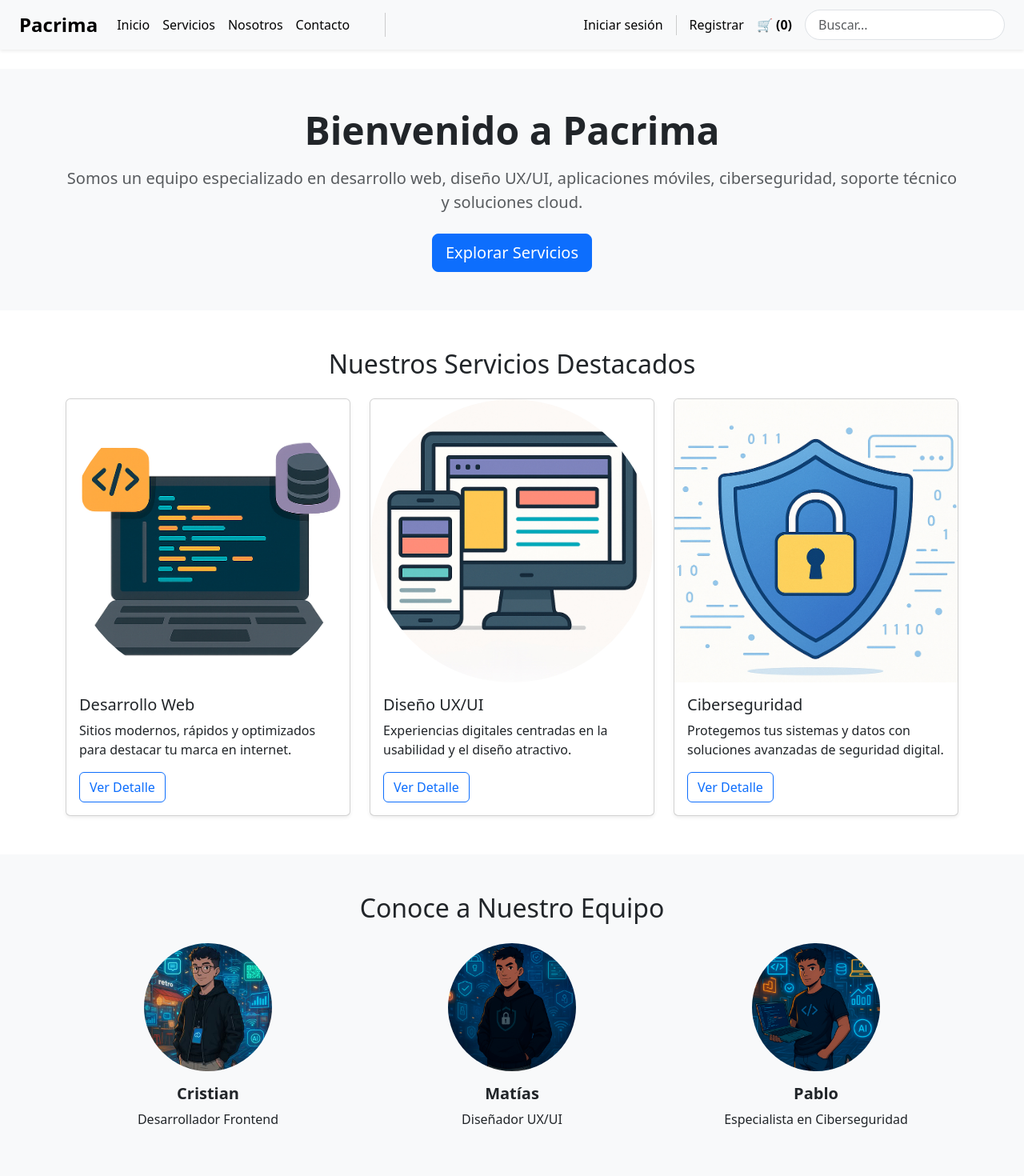
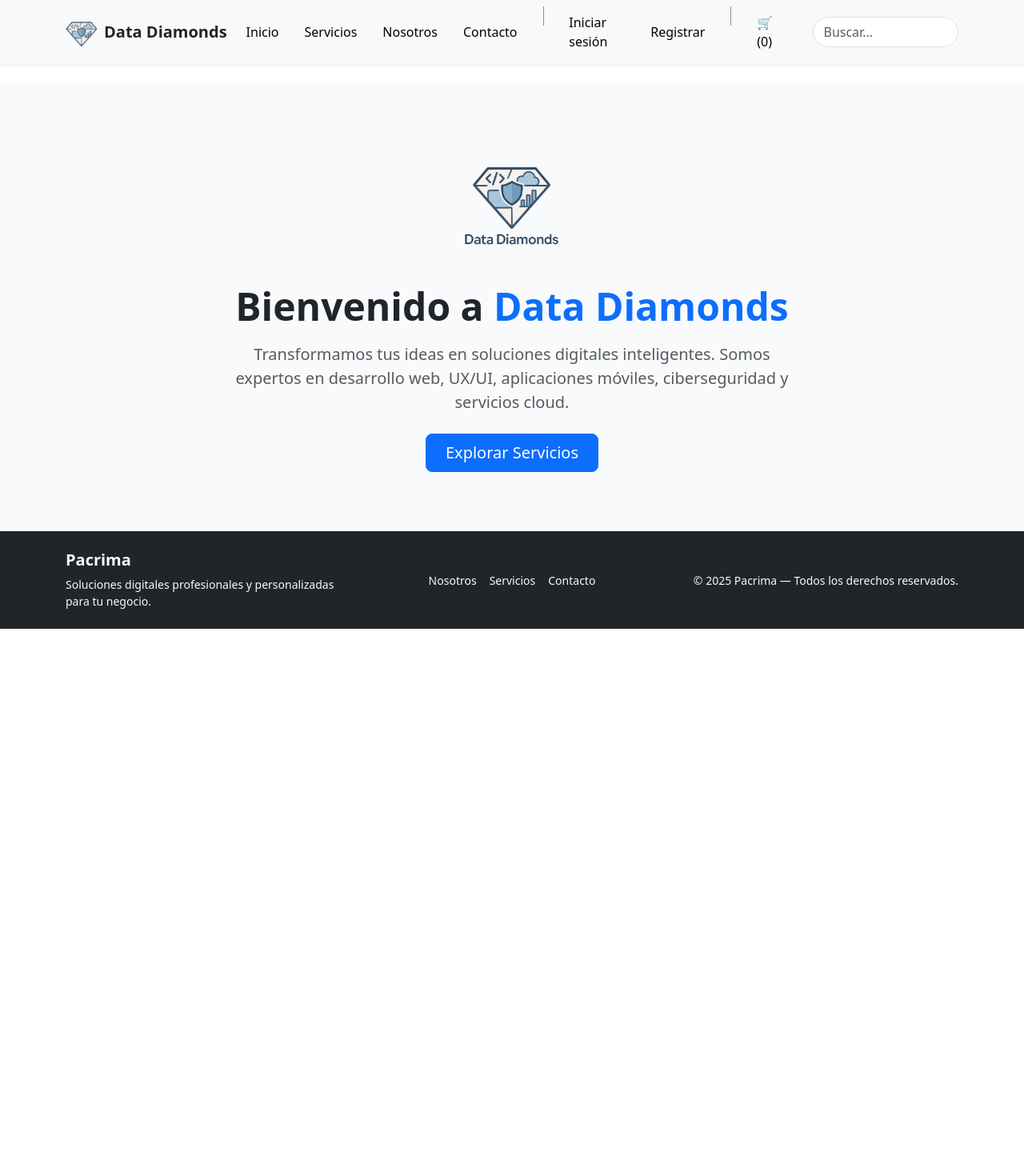
Before and after one commit to reyesgb/react-diamonds, a React (Create React App) app: page / in a window 1280 px wide. Shown: the top 1470 px of the page at 80% size. After the commit the page ends 800 px from the top, so only its background shows below. Built offline with nearby package versions, Linux system fonts and the light colour scheme.

Commit message:
Cambios estéticos
se agrega logo y se modifica el nombre de la empresa.

```diff
--- a/src/components/NavbarPacrima.js
+++ b/src/components/NavbarPacrima.js
@@ -1,13 +1,12 @@
 import React, { useState } from "react";
-import { Navbar, Container, Nav, Form, FormControl, Button } from "react-bootstrap";
+import { Navbar, Container, Nav, Form, FormControl } from "react-bootstrap";
 import { Link, useNavigate } from "react-router-dom";
 import { useCarrito } from "../context/CarritoContext";
-import { useAuth } from "../context/AuthContext"; // ✅
+import Logo from "../assets/images/logo.png"; // 👈 nuevo logo
 
 function NavbarPacrima() {
   const navigate = useNavigate();
   const { carrito } = useCarrito();
-  const { user, isAdmin, logout } = useAuth(); // ✅
   const [busqueda, setBusqueda] = useState("");
   const [sugerencias, setSugerencias] = useState([]);
 
@@ -18,14 +17,16 @@ function NavbarPacrima() {
     { nombre: "Aplicaciones Móviles", ruta: "/servicios/apps" },
     { nombre: "Consultoría Cloud", ruta: "/servicios/cloud" },
     { nombre: "Soporte Técnico", ruta: "/servicios/soporte" },
+    { nombre: "Pablo Reyes", ruta: "/nosotros#pablo" },
+    { nombre: "Cristian Padilla", ruta: "/nosotros#cristian" },
+    { nombre: "Matías Vargas", ruta: "/nosotros#matias" },
   ];
 
   const manejarCambio = (e) => {
     const valor = e.target.value;
     setBusqueda(valor);
-    if (valor.trim() === "") {
-      setSugerencias([]);
-    } else {
+    if (valor.trim() === "") setSugerencias([]);
+    else {
       const filtradas = servicios.filter((s) =>
         s.nombre.toLowerCase().includes(valor.toLowerCase())
       );
@@ -41,67 +42,52 @@ function NavbarPacrima() {
 
   return (
     <Navbar bg="light" expand="lg" className="shadow-sm mb-4">
-      <Container fluid className="px-4">
-        <div className="d-flex align-items-center">
-          <Navbar.Brand as={Link} to="/" className="fw-bold me-3">
-            Pacrima
+      <Container>
+        {/* LOGO Y NOMBRE */}
+        <Navbar.Brand as={Link} to="/" className="d-flex align-items-center">
+          <img
+            src={Logo}
+            alt="Data Diamonds Logo"
+            width="40"
+            height="40"
+            className="me-2"
+          />
+          <span className="fw-bold fs-5 text-dark">Data Diamonds</span>
         </Navbar.Brand>
-          <Nav className="me-3">
+
+        <Nav className="ms-auto align-items-center gap-3">
+          {/* LINKS PRINCIPALES */}
           <Nav.Link as={Link} to="/">Inicio</Nav.Link>
           <Nav.Link as={Link} to="/servicios">Servicios</Nav.Link>
           <Nav.Link as={Link} to="/nosotros">Nosotros</Nav.Link>
           <Nav.Link as={Link} to="/contacto">Contacto</Nav.Link>
-          </Nav>
 
           <div
-            style={{
-              borderLeft: "1px solid #ccc",
-              height: "30px",
-              margin: "0 20px",
-            }}
+            className="vr mx-2"
+            style={{ height: "24px", opacity: "0.5" }}
           ></div>
-        </div>
 
-        <div className="d-flex align-items-center ms-auto gap-3">
-          {!user && !isAdmin ? (
-            <>
+          {/* LOGIN Y REGISTRO */}
           <Nav.Link as={Link} to="/login">Iniciar sesión</Nav.Link>
+          <Nav.Link as={Link} to="/register">Registrar</Nav.Link>
+
           <div
-                style={{
-                  borderLeft: "1px solid #ccc",
-                  height: "25px",
-                }}
+            className="vr mx-2"
+            style={{ height: "24px", opacity: "0.5" }}
           ></div>
-              <Nav.Link as={Link} to="/register">Registrar</Nav.Link>
-            </>
-          ) : (
-            <>
-              {isAdmin && (
-                <Nav.Link as={Link} to="/admin/dashboard" className="fw-semibold text-danger">
-                  Panel Admin
-                </Nav.Link>
-              )}
-              <Button variant="outline-danger" size="sm" onClick={logout}>
-                Cerrar sesión
-              </Button>
-            </>
-          )}
 
-          <Nav.Link as={Link} to="/carrito" className="fw-semibold">
-            🛒 ({carrito.length})
-          </Nav.Link>
+          {/* CARRITO */}
+          <Nav.Link as={Link} to="/carrito">🛒 ({carrito.length})</Nav.Link>
 
-          <div className="position-relative" style={{ width: "250px" }}>
-            <Form className="d-flex">
+          {/* BUSCADOR */}
+          <Form className="d-flex ms-3 position-relative">
             <FormControl
               type="search"
               placeholder="Buscar..."
               value={busqueda}
               onChange={manejarCambio}
-                className="rounded-pill px-3"
+              style={{ borderRadius: "20px", padding: "6px 12px" }}
             />
-            </Form>
-
             {sugerencias.length > 0 && (
               <div
                 className="position-absolute bg-white border mt-1 w-100 rounded shadow-sm"
@@ -119,8 +105,8 @@ function NavbarPacrima() {
                 ))}
               </div>
             )}
-          </div>
-        </div>
+          </Form>
+        </Nav>
       </Container>
     </Navbar>
   );
--- a/src/pages/Inicio.js
+++ b/src/pages/Inicio.js
@@ -1,155 +1,46 @@
 import React from "react";
-import { Container, Row, Col, Button, Card } from "react-bootstrap";
-import { useNavigate } from "react-router-dom";
-
-// 👇 Importa las imágenes
-import Cristian from "../assets/images/Equipo/Cristian.jpg";
-import Matias from "../assets/images/Equipo/Matias.jpg";
-import Pablo from "../assets/images/Equipo/Pablo.jpg";
-
-import DevImg from "../assets/images/Servicios/dev.jpg";
-import UXImg from "../assets/images/Servicios/ux.jpg";
-import SeguridadImg from "../assets/images/Servicios/seguridad.jpg";
+import { Container, Button } from "react-bootstrap";
+import LogoDiamond from "../assets/images/logo-datadiamonds.png";
 
 function Inicio() {
-  const navigate = useNavigate();
-
   return (
     <main>
-      {/* Hero Section */}
-      <section className="bg-light text-center py-5">
+      {/* HERO PRINCIPAL */}
+      <section
+        className="text-center d-flex align-items-center justify-content-center"
+        style={{
+          backgroundColor: "#f8fafc",
+          minHeight: "70vh",
+          flexDirection: "column",
+        }}
+      >
         <Container>
-          <h1 className="display-5 fw-bold mb-3">Bienvenido a Pacrima</h1>
-          <p className="lead text-muted mb-4">
-            Somos un equipo especializado en desarrollo web, diseño UX/UI, aplicaciones móviles,
-            ciberseguridad, soporte técnico y soluciones cloud.
+          <img
+            src={LogoDiamond}
+            alt="Data Diamonds Logo"
+            width="160"
+            height="160"
+            className="mb-3"
+          />
+          <h1 className="fw-bold display-5 mb-3 text-dark">
+            Bienvenido a <span style={{ color: "#0d6efd" }}>Data Diamonds</span>
+          </h1>
+          <p
+            className="lead text-muted mx-auto mb-4"
+            style={{ maxWidth: "700px" }}
+          >
+            Transformamos tus ideas en soluciones digitales inteligentes.
+            Somos expertos en desarrollo web, UX/UI, aplicaciones móviles,
+            ciberseguridad y servicios cloud.
           </p>
-          <Button variant="primary" size="lg" onClick={() => navigate("/servicios")}>
+          <Button
+            variant="primary"
+            size="lg"
+            href="/servicios"
+            className="px-4 py-2"
+          >
             Explorar Servicios
           </Button>
-        </Container>
-      </section>
-
-      {/* Servicios Destacados */}
-      <section className="py-5 bg-white">
-        <Container>
-          <h2 className="text-center mb-4">Nuestros Servicios Destacados</h2>
-          <Row className="g-4">
-            <Col md={4}>
-              <Card className="h-100 shadow-sm">
-                <Card.Img
-                  variant="top"
-                  src={DevImg}
-                  alt="desarrollo web"
-                  className="rounded-circle mx-auto"
-                  />
-                  <Card.Body>
-                  <Card.Title>Desarrollo Web</Card.Title>
-                  <Card.Text>
-                    Sitios modernos, rápidos y optimizados para destacar tu marca en internet.
-                  </Card.Text>
-                  <Button variant="outline-primary" onClick={() => navigate("/servicios/desarrollo-web")}>
-                    Ver Detalle
-                  </Button>
-                </Card.Body>
-              </Card>
-            </Col>
-
-            <Col md={4}>
-              <Card className="h-100 shadow-sm">
-                <Card.Img
-                  variant="top"
-                  src={UXImg}
-                  alt="ux/ui"
-                  className="rounded-circle mx-auto"
-                />
-                <Card.Body>
-                  <Card.Title>Diseño UX/UI</Card.Title>
-                  <Card.Text>
-                    Experiencias digitales centradas en la usabilidad y el diseño atractivo.
-                  </Card.Text>
-                  <Button variant="outline-primary" onClick={() => navigate("/servicios/diseno-ux")}>
-                    Ver Detalle
-                  </Button>
-                </Card.Body>
-              </Card>
-            </Col>
-
-            <Col md={4}>
-              <Card className="h-100 shadow-sm">
-                 <Card.Img
-                  variant="top"
-                  src={SeguridadImg}
-                  alt="Ciberseguridad"
-                />
-                <Card.Body>
-                  <Card.Title>Ciberseguridad</Card.Title>
-                  <Card.Text>
-                    Protegemos tus sistemas y datos con soluciones avanzadas de seguridad digital.
-                  </Card.Text>
-                  <Button variant="outline-primary" onClick={() => navigate("/servicios/ciberseguridad")}>
-                    Ver Detalle
-                  </Button>
-                </Card.Body>
-              </Card>
-            </Col>
-          </Row>
-        </Container>
-      </section>
-
-      {/* Sección de Socios */}
-      <section className="py-5 bg-light">
-        <Container>
-          <h2 className="text-center mb-4">Conoce a Nuestro Equipo</h2>
-          <Row className="g-4 text-center">
-            <Col md={4}>
-              <Card className="border-0 bg-transparent">
-                <Card.Img
-                  variant="top"
-                  src={Cristian}
-                  alt="Cristian"
-                  className="rounded-circle mx-auto"
-                  style={{ width: "160px", height: "160px", objectFit: "cover" }}
-                />
-                <Card.Body>
-                  <Card.Title className="fw-bold">Cristian</Card.Title>
-                  <Card.Text>Desarrollador Frontend</Card.Text>
-                </Card.Body>
-              </Card>
-            </Col>
-
-            <Col md={4}>
-              <Card className="border-0 bg-transparent">
-                <Card.Img
-                  variant="top"
-                  src={Matias}
-                  alt="Matias"
-                  className="rounded-circle mx-auto"
-                  style={{ width: "160px", height: "160px", objectFit: "cover" }}
-                />
-                <Card.Body>
-                  <Card.Title className="fw-bold">Matías</Card.Title>
-                  <Card.Text>Diseñador UX/UI</Card.Text>
-                </Card.Body>
-              </Card>
-            </Col>
-
-            <Col md={4}>
-              <Card className="border-0 bg-transparent">
-                <Card.Img
-                  variant="top"
-                  src={Pablo}
-                  alt="Pablo"
-                  className="rounded-circle mx-auto"
-                  style={{ width: "160px", height: "160px", objectFit: "cover" }}
-                />
-                <Card.Body>
-                  <Card.Title className="fw-bold">Pablo</Card.Title>
-                  <Card.Text>Especialista en Ciberseguridad</Card.Text>
-                </Card.Body>
-              </Card>
-            </Col>
-          </Row>
         </Container>
       </section>
     </main>
```
Also changed, not shown: src/assets/images/logo-datadiamonds.png (added), src/assets/images/logo.png (added). Lines whose indentation alone changed are shown as unchanged.
